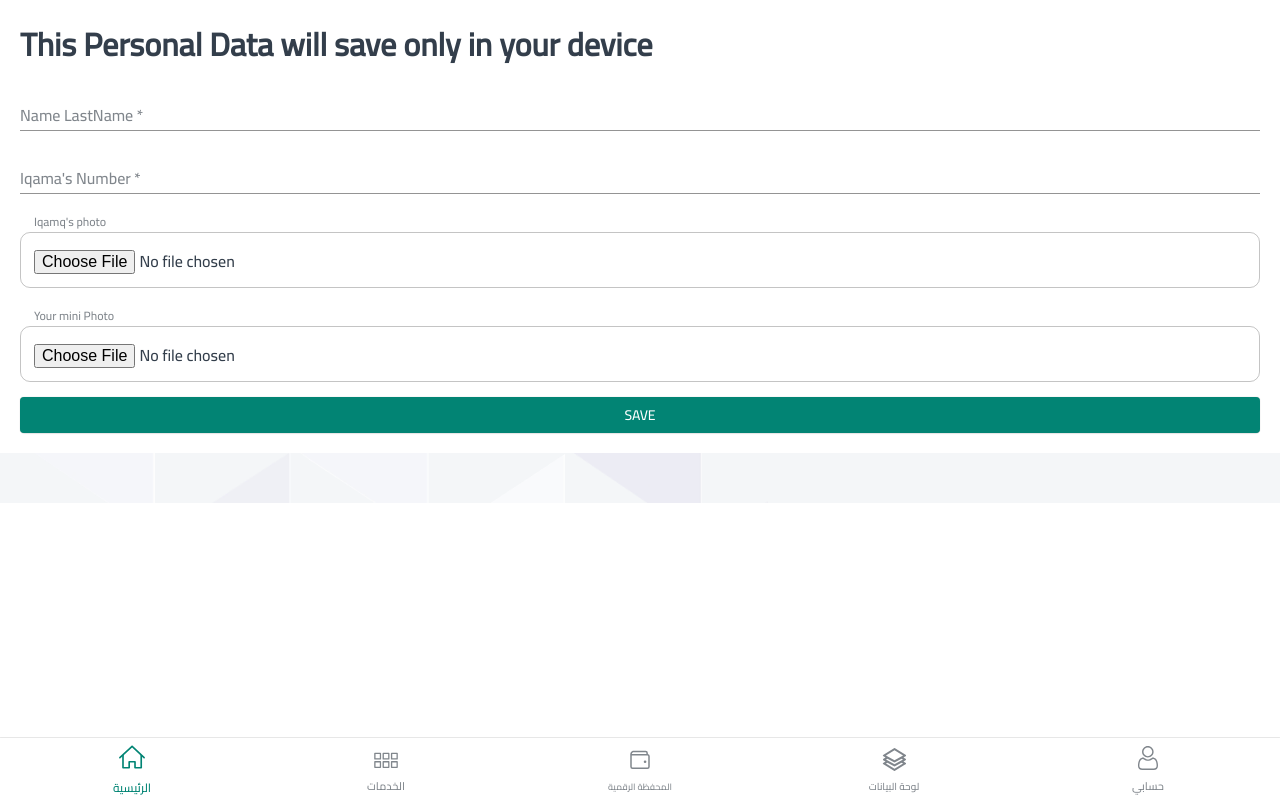
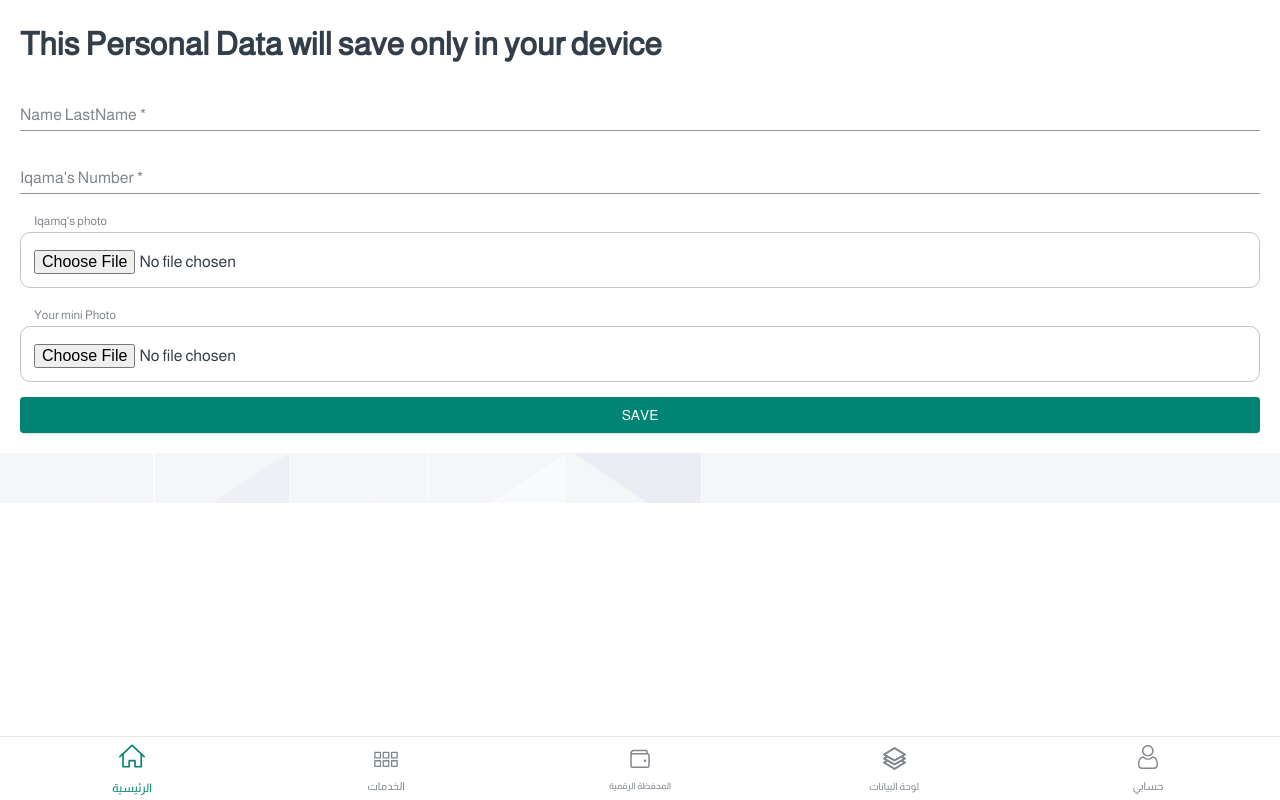
Before and after one commit to Yegoroot/taww, a React (Create React App) app: page /app/home in a window 1280 px wide. Built offline with nearby package versions, Linux system fonts and the light colour scheme; what i18next-xhr-backend, jss-rtl would draw is missing.

Commit message:
Change fonts

```diff
--- a/public/index.html
+++ b/public/index.html
@@ -26,6 +26,7 @@
 
     -->
   <link href="https://fonts.googleapis.com/css2?family=Cairo:wght@500" rel="stylesheet">
+  <link href="https://fonts.googleapis.com/css2?family=Almarai&family=Cairo:wght@300;500&display=swap" rel="stylesheet">
   <title>Купить дешевые авиабилеты онлайн. Поиск билетов на самолет от всех авиакомпаний</title>
 </head>
 
--- a/src/components/GlobalStyle.ts
+++ b/src/components/GlobalStyle.ts
@@ -23,7 +23,8 @@ const useStyles = makeStyles((theme) => createStyles({
       },
       fontSize: '1rem',
       // fontFamily: '"Droid Arabic Naskh", "Roboto", sans-serif',
-      fontFamily: 'Cairo, Roboto, sans-serif',
+      // fontFamily: 'Cairo, Roboto, sans-serif',
+      fontFamily: 'Almarai, Roboto, sans-serif',
       height: '100%',
       width: '100%',
       lineHeight: 1.5,
--- a/src/theme/typography.js
+++ b/src/theme/typography.js
@@ -42,7 +42,8 @@ export default {
     fontWeight: 500,
   },
   fontFamily: [
-    '"Cairo"',
+    'Almarai',
+    // '"Cairo"',
     // '"Droid Arabic Naskh"',
     '"Roboto"',
     '"Helvetica"',
```
